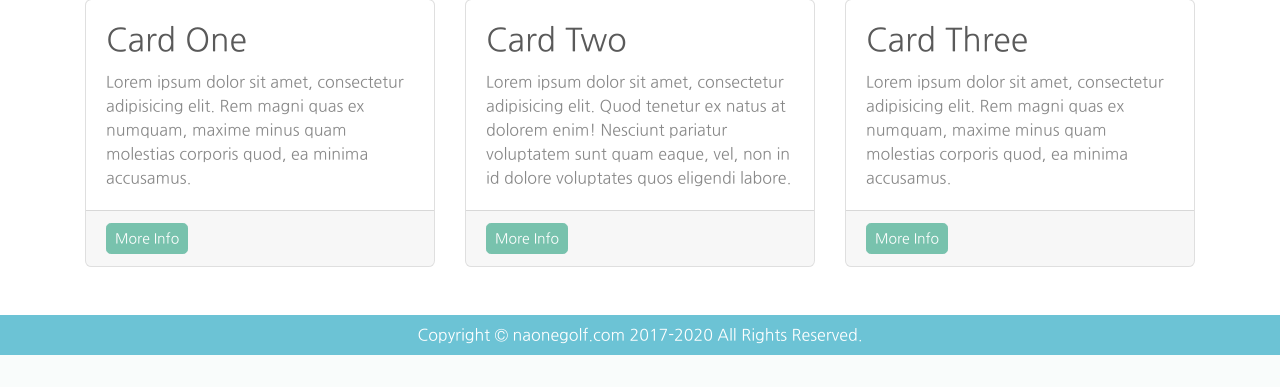
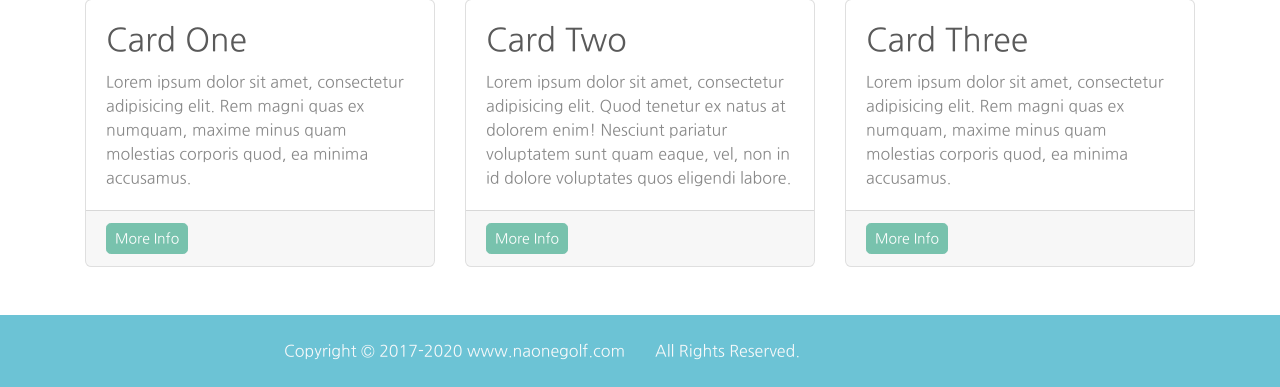
Before and after one commit to pincoin/naonegolf, a Django app: page / in a window 1280 px wide. Shown: the part 1893-2280 px from the top of the page. Before the commit the page ends 2248 px from the top, so only its background shows below. Run offline with Django 3.2, Linux system fonts and the light colour scheme; grey boxes labelled with a size stand in for pictures from a placeholder-image service; parts of the project's set-up code (start-up, migrations or seed data) failed here and were passed over; some libraries are stand-ins or nearby versions.

Commit message:
- footer

```diff
--- a/conf/templates/conf/base.html
+++ b/conf/templates/conf/base.html
@@ -67,7 +67,14 @@
 <!-- Footer -->
 <footer class="py-2 bg-info">
     <div class="container">
-        <p class="m-0 text-center text-white">Copyright &copy; naonegolf.com 2017-{% now "Y" %} All Rights Reserved.</p>
+        <div class="row py-3">
+            <div class="col-12 col-md-6 text-center text-md-right text-light">
+                Copyright © 2017-{% now "Y" %} www.naonegolf.com
+            </div>
+            <div class="col-12 col-md-6 text-center text-md-left text-light">
+                All Rights Reserved.
+            </div>
+        </div>
     </div>
     <!-- /.container -->
 </footer>
```
